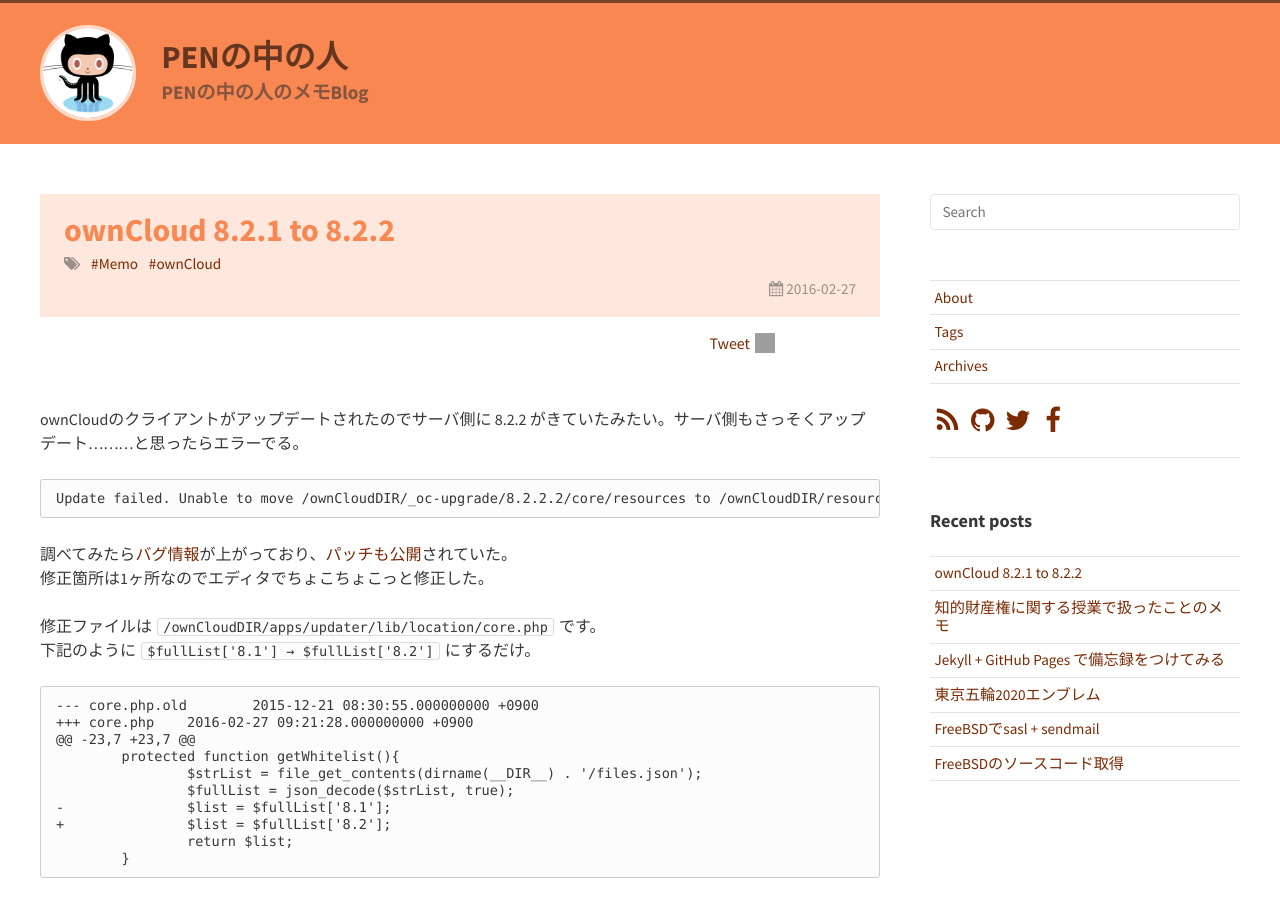
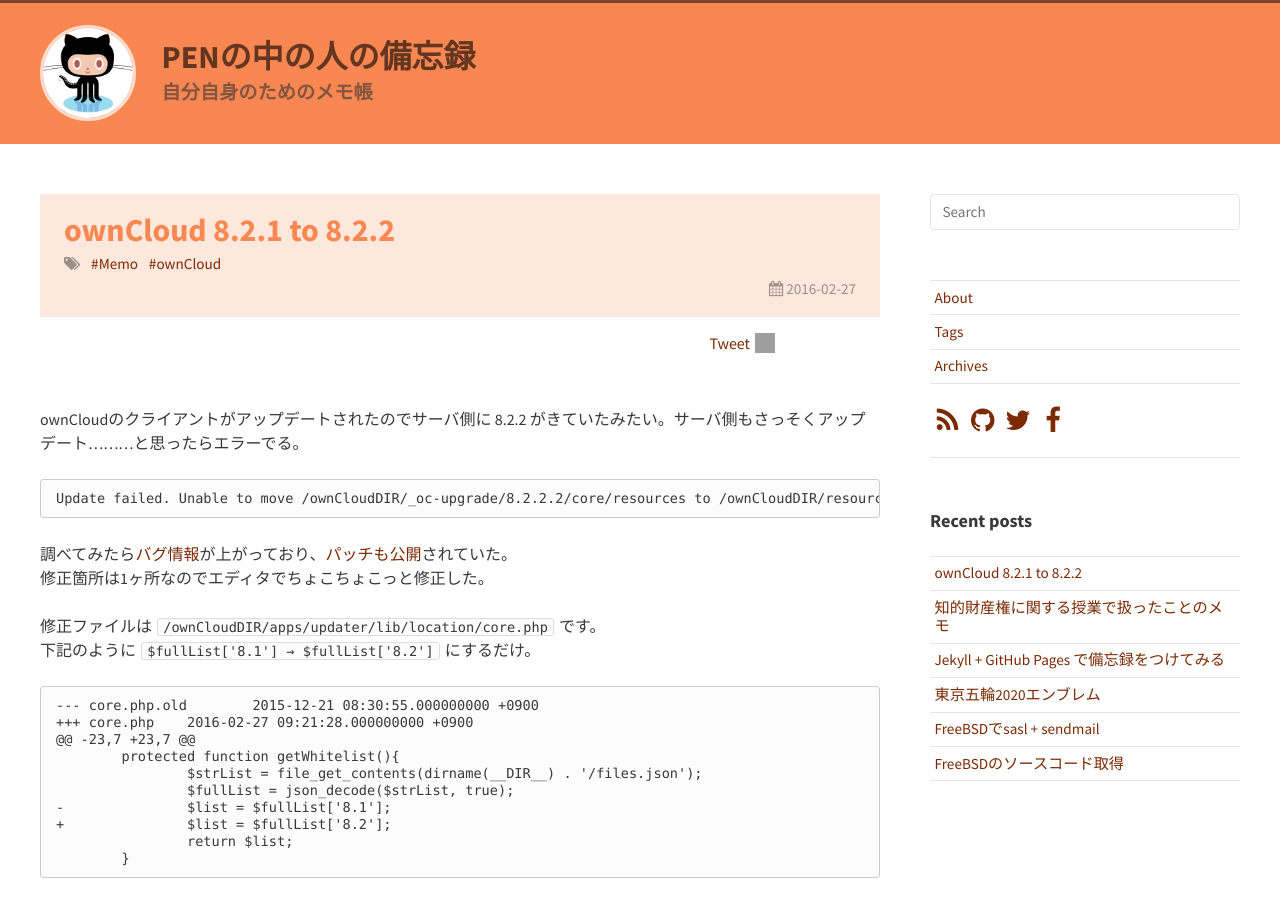
Before and after one commit to xDNCL/blog, a Jekyll site: the page built from index.html, in a window 1280 px wide and 900 px high. Built offline with Jekyll 4.4.1, drawn with Linux system fonts in a browser that asks for light colours; nearby versions of some CDN libraries; the list of posts is cut into pages by our own code; comment, search, counter and statistics services are not loaded; grey boxes are pictures that could not be loaded.

Commit message:
[Fix] ページタイトルの変更

```diff
--- a/_config.yml
+++ b/_config.yml
@@ -3,8 +3,8 @@
 #
 url: https://xdncl.github.io
 baseurl: /blog
-title: PENの中の人
-description: PENの中の人のメモBlog
+title: PENの中の人の備忘録
+description: 自分自身のためのメモ帳
 avatar: /assets/img/ogp.png
 language: ja
 timezone: Asia/Tokyo
```
